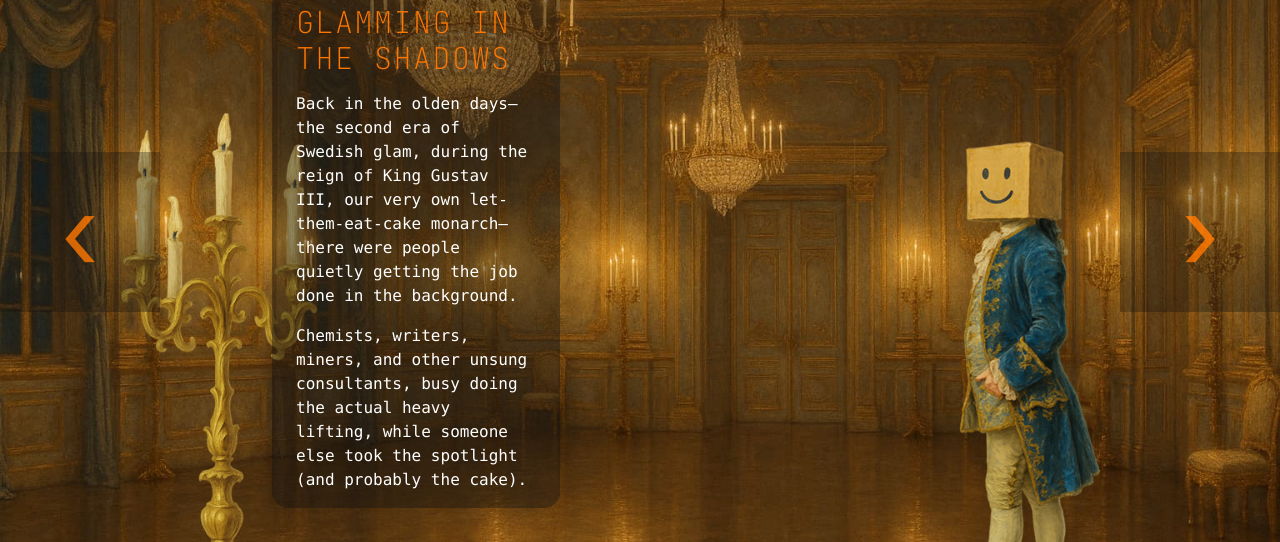
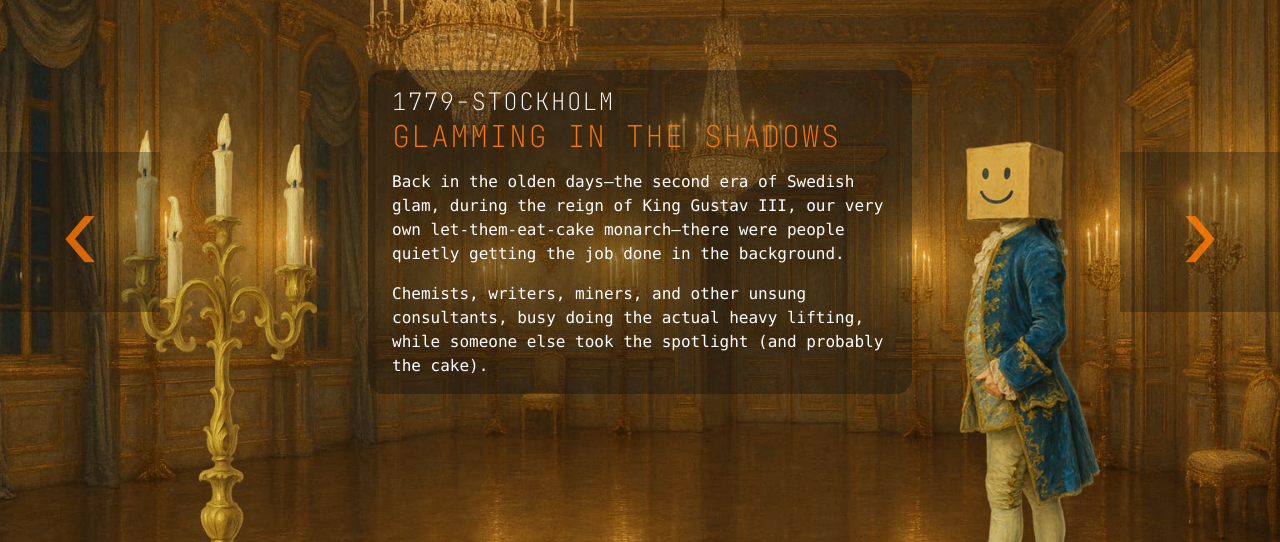
Before and after one commit to TheLarsOscar/tungsten, a Next.js app: page / in a window 1280 px wide. Shown: the part 4709-5251 px from the top of the page. Built offline with nearby package versions, Linux system fonts and the light colour scheme.

Commit message:
Story, speeed

```diff
--- a/app/components/Story.tsx
+++ b/app/components/Story.tsx
@@ -52,9 +52,18 @@ const slides = [
     fore: ['/images/w74_s5_fore_hslide_01.png'],
   },
   {
-    year_place: "2025-Svedala",
+    year_place: "2025-MØ+STHLM",
     title: "Respecting the heavy rock",
-    text: "Despite all the drama and international confusion, we rather sympathise with Scheele and those miners—quiet brilliance, honest, blunt, rational, yet quietly emotional about their daily frustrations.\n\nSo here we are now, entertain us: a down-to-earth consultancy, a mosquito, crafting pretentious texts, doing your work, while quietly admiring typically Swedish humility.\nThis is our origin story. Heavy stone.\nSeventy-four. Our libido.",
+    text: `Despite all the drama and international confusion, we rather sympathise with Scheele and those miners —quiet brilliance, honest, blunt, rational, yet quietly emotional about their daily frustrations.
+
+So here we are now, entertain us: a down-to-earth consultancy, a mosquito, crafting pretentious texts, doing your work, while quietly admiring typically Swedish humility.
+
+This is our origin story.
+
+Heavy stone
+Seventy-four
+Our libido.
+`,
     back: '/images/w74_s6_back_hslide_01.jpg',
     mid: [
       '/images/w74_s6_mid_hslide_01.png',
@@ -90,8 +99,8 @@ export default function Story() {
     nextIndexRef.current = newIndex;
     animStartRef.current = null;
 
-    // ÄNDRAT: Ändra slide-animationens varaktighet från 800ms till 1400ms för längre wow-effekt
-    const duration = 1400; // 1400ms animation
+    // ÄNDRAT: Ändra slide-animationens varaktighet från 800ms till 1000ms för snabbare animation
+    const duration = 1000; // 1000ms animation
 
     const step = (timestamp: number) => {
       if (!animStartRef.current) animStartRef.current = timestamp;
@@ -521,7 +530,7 @@ function RenderSlide({
         className="absolute inset-0 flex flex-col justify-center z-200 items-start"
         style={{ zIndex: 200 }}
       >
-        <div className="w-full pl-4 pr-4 md:ml-[256px] md:max-w-[25vw]">
+        <div className="w-full px-4 md:mx-auto md:max-w-xl text-center">
           <div className={`inline-block rounded-lg px-6 py-4 ${
             idx === 2 || idx === 5
               ? 'bg-black/70'
```
